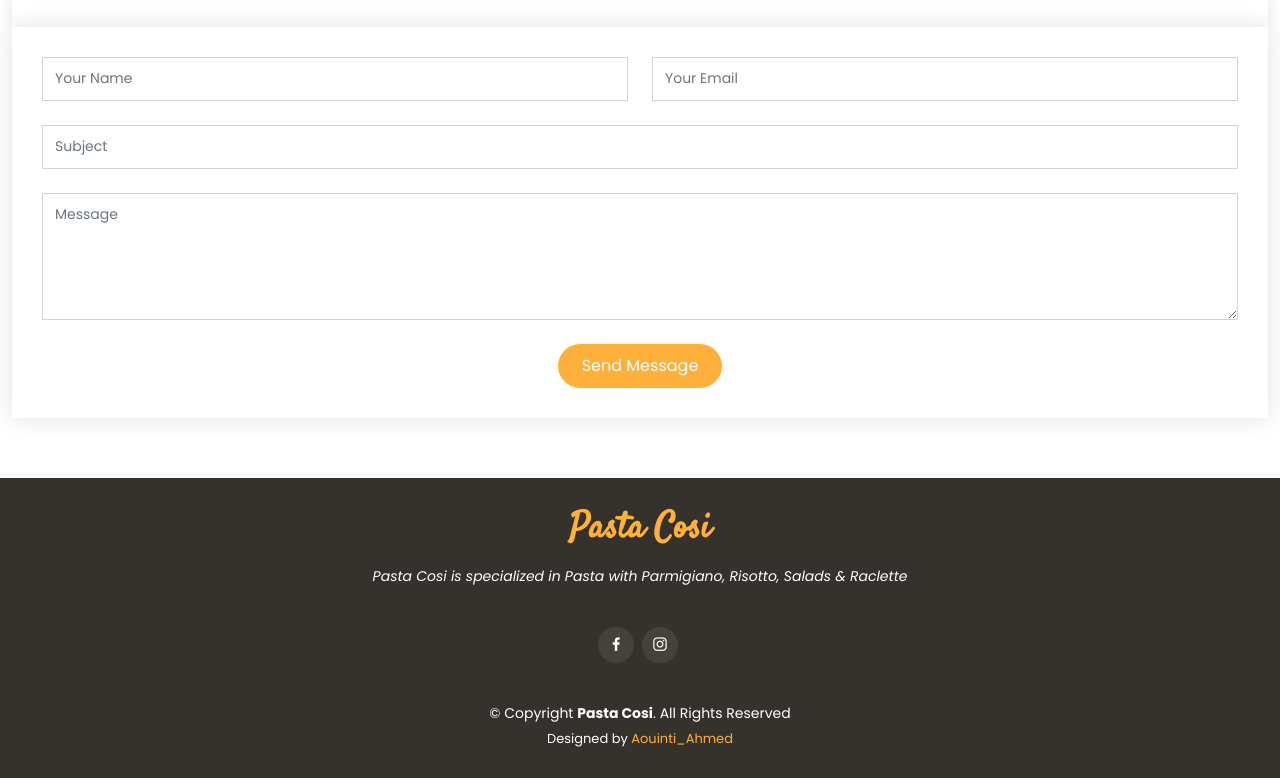
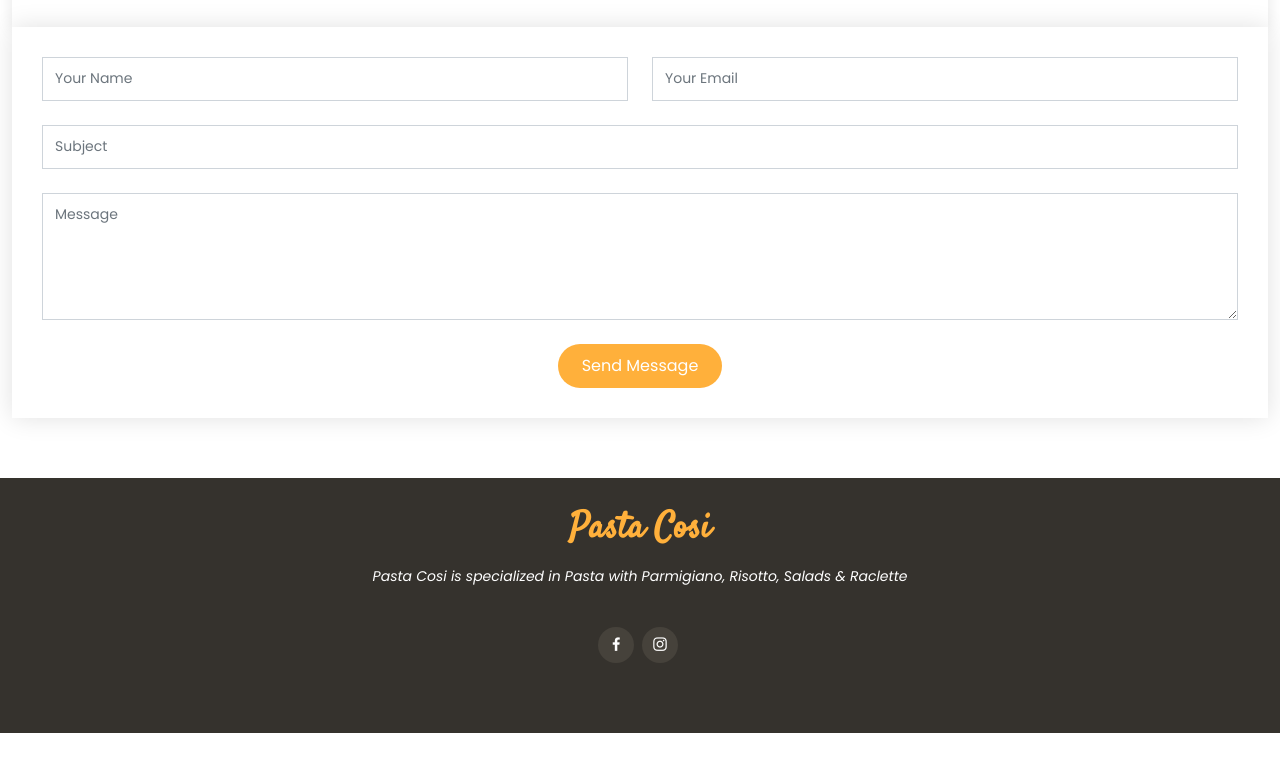
Before and after one commit to devjatinrawat/Restaurant-website-bootstrap-project, a plain HTML site: page bootstrap-restaurant-app-main/index.html in a window 1280 px wide. Shown: the part 5332-6110 px from the top of the page. After the commit the page ends 6065 px from the top, so only its background shows below. Drawn offline with nearby package versions, Linux system fonts and the light colour scheme.

Commit message:
second-commit

```diff
--- a/bootstrap-restaurant-app-main/index.html
+++ b/bootstrap-restaurant-app-main/index.html
@@ -1055,16 +1055,6 @@
             ><i class="bx bxl-instagram"></i
           ></a>
         </div>
-        <div class="copyright">
-          &copy; Copyright <strong><span>Pasta Cosi</span></strong
-          >. All Rights Reserved
-        </div>
-        <div class="credits">
-          Designed by
-          <a href="https://github.com/ahmed-aouinti" target="_blank"
-            >Aouinti_Ahmed</a
-          >
-        </div>
       </div>
     </footer>
     <!-- End Footer -->
```
